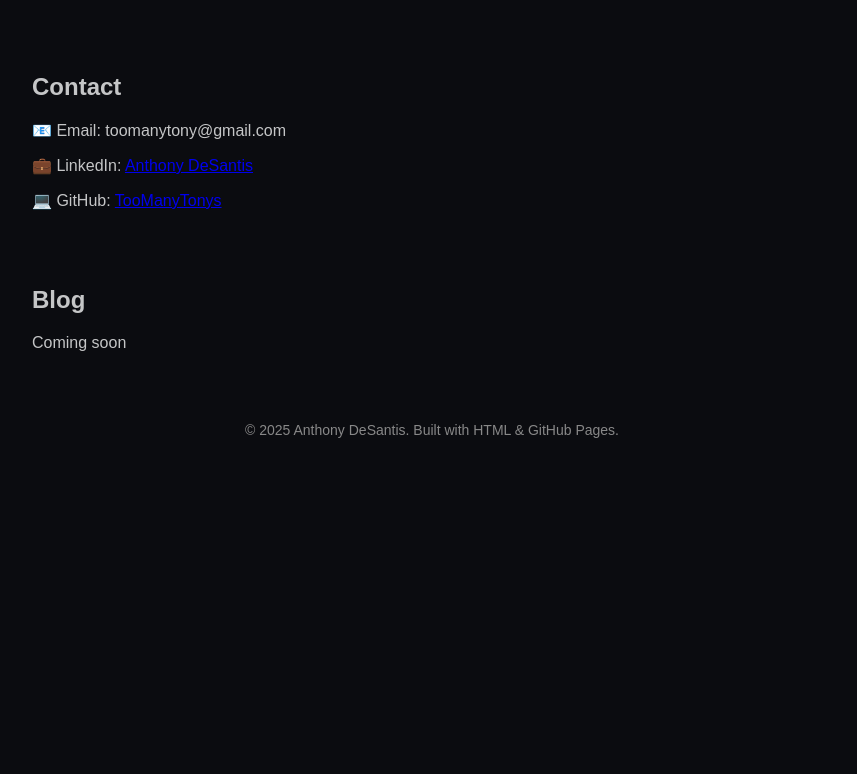
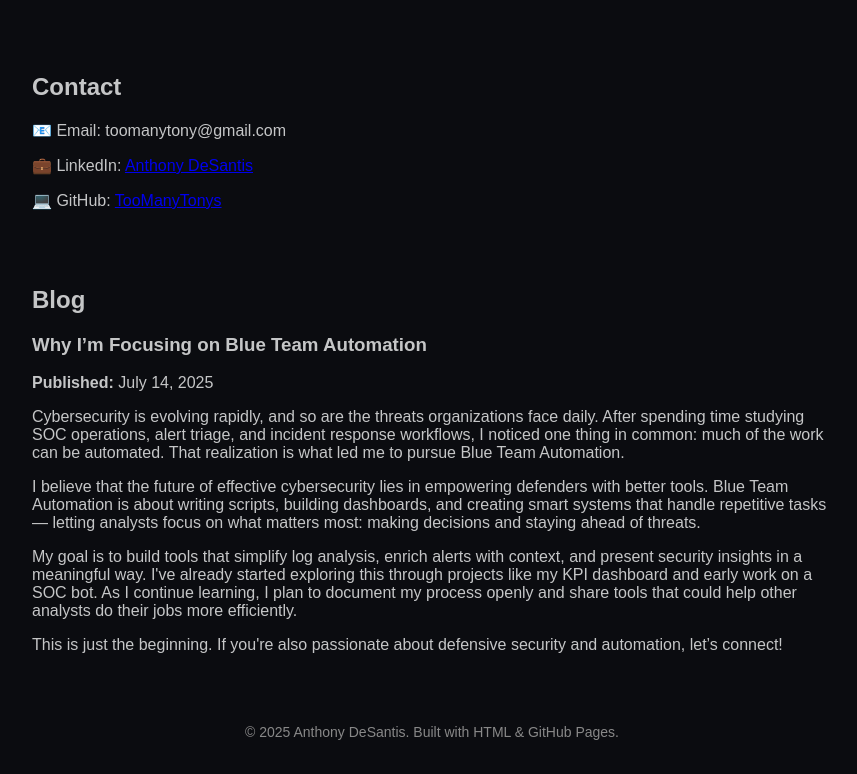
Before and after one commit to TooManyTonys/anthony-desantis.github.io, a plain HTML site: page index.html in a window 1280 px wide. Shown: the part 775-1549 px from the top of the page, without its empty margins (208-1065 px from the left). Before the commit the page ends 1247 px from the top, so only its background shows below. Drawn offline with Linux system fonts and the light colour scheme.

Commit message:
Update index.html
updated with blog post

```diff
--- a/index.html
+++ b/index.html
@@ -57,12 +57,13 @@
 <body>
   <header>
     <h1>Anthony DeSantis</h1>
-    <p>Emerging Cybersecurity Analyst | SOC Tools | Python | Security Projects</p>
+    <p>Emerging Cybersecurity Analyst | Blue Team Automation | Python | Security Projects</p>
   </header>
   <nav>
     <a href="#projects">Projects</a>
     <a href="#about">About</a>
     <a href="#contact">Contact</a>
+    <a href="#blog">Blog</a>
   </nav>
   <section id="projects">
     <h2>Projects</h2>
@@ -89,7 +90,14 @@
   </section>
   <section id="blog">
     <h2>Blog</h2>
-    <p>Coming soon</p>
+    <article>
+      <h3>Why I’m Focusing on Blue Team Automation</h3>
+      <p><strong>Published:</strong> July 14, 2025</p>
+      <p>Cybersecurity is evolving rapidly, and so are the threats organizations face daily. After spending time studying SOC operations, alert triage, and incident response workflows, I noticed one thing in common: much of the work can be automated. That realization is what led me to pursue Blue Team Automation.</p>
+      <p>I believe that the future of effective cybersecurity lies in empowering defenders with better tools. Blue Team Automation is about writing scripts, building dashboards, and creating smart systems that handle repetitive tasks — letting analysts focus on what matters most: making decisions and staying ahead of threats.</p>
+      <p>My goal is to build tools that simplify log analysis, enrich alerts with context, and present security insights in a meaningful way. I've already started exploring this through projects like my KPI dashboard and early work on a SOC bot. As I continue learning, I plan to document my process openly and share tools that could help other analysts do their jobs more efficiently.</p>
+      <p>This is just the beginning. If you're also passionate about defensive security and automation, let’s connect!</p>
+    </article>
   </section>
   <footer>
     <p>&copy; 2025 Anthony DeSantis. Built with HTML & GitHub Pages.</p>
```
